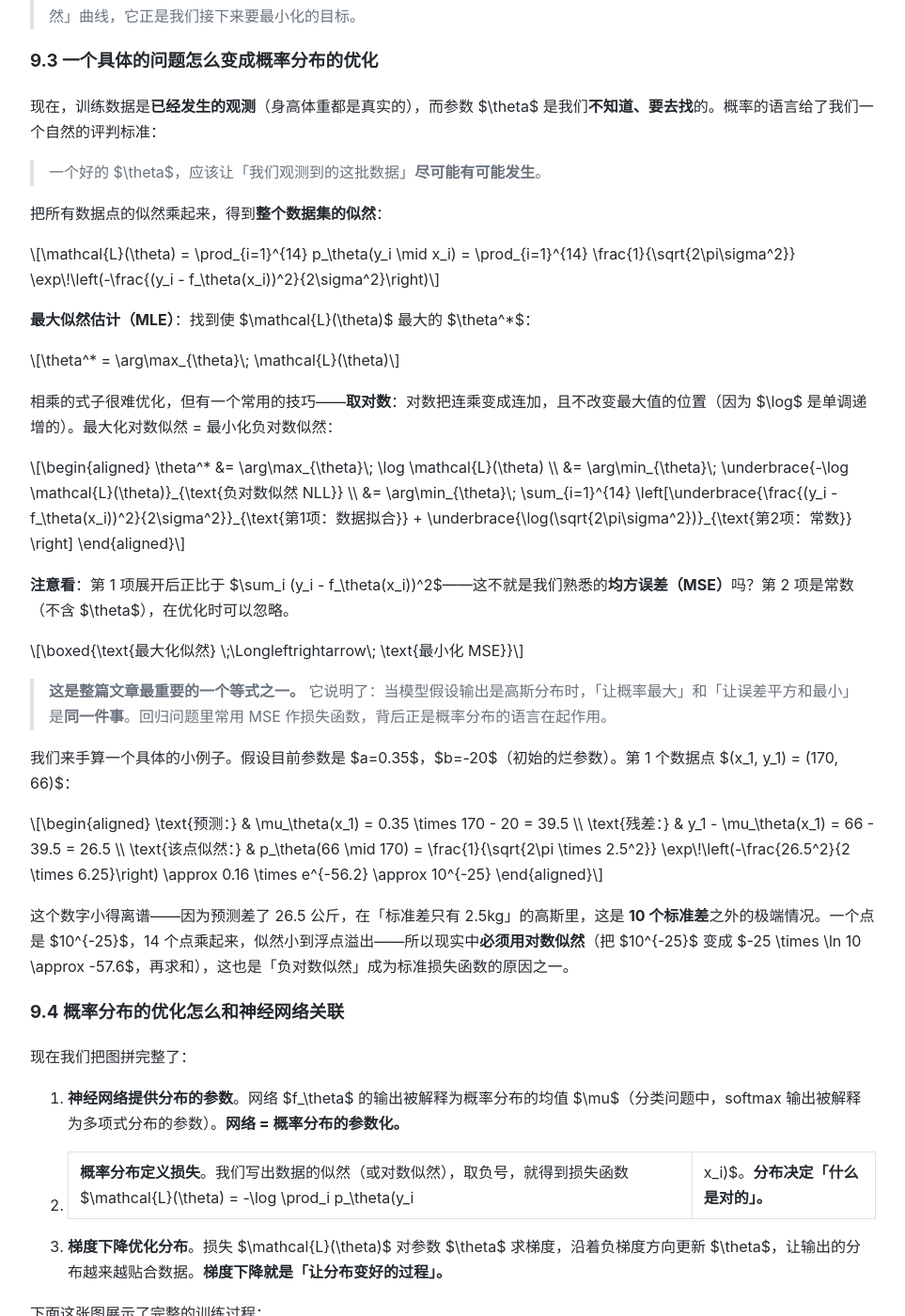
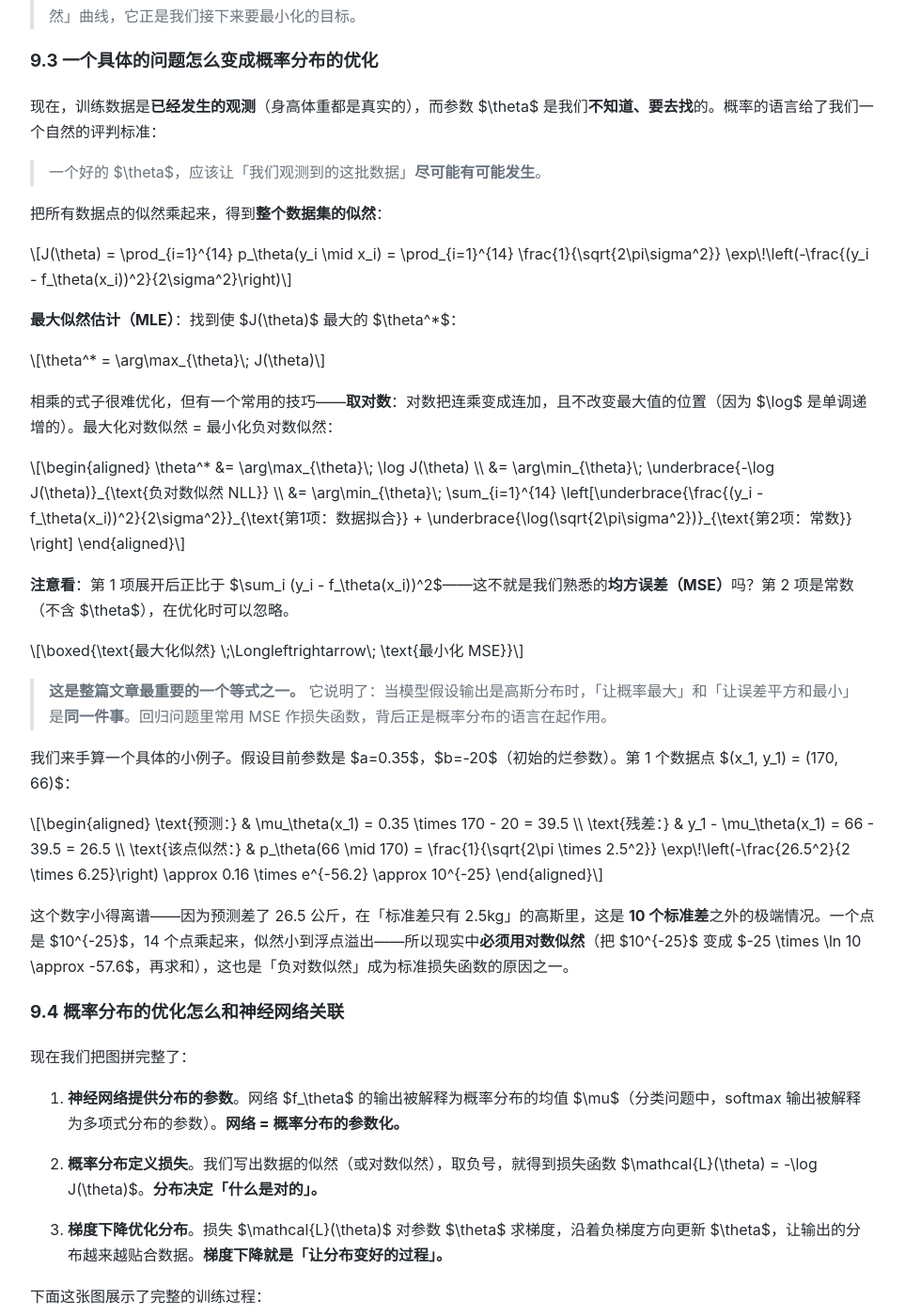
Before and after one commit to liuwwei3/liuwwei3.github.io, a Jekyll site: the page built from blogs/math-primer-for-ml.md, in a window 1280 px wide and 1400 px high, scrolled down 38301 px. Shown: the whole window at 94% size, without its empty margins (158-1121 px from the left). Built offline with Jekyll 4.4.1, drawn with Linux system fonts in a browser that asks for light colours; some of the changed text lies outside the part shown.

Commit message:
数学入门：似然符号改用 J 避免与 loss 混淆，删除 9.5/9.6

```diff
--- a/blogs/math-primer-for-ml.md
+++ b/blogs/math-primer-for-ml.md
@@ -774,7 +774,7 @@
 - **ODE / SDE** — 扩散模型理论、Flow Matching。常见记号：$\frac{d\mathbf{x}}{dt}$, $d\mathbf{x}= \dots dt + \dots dW$
 - **贝叶斯公式** — 变分推断、后验推导。常见记号：$P(A\mid B) \propto P(B\mid A)P(A)$
 - **SVD / 低秩** — LoRA 微调、MLA 高效注意力。常见记号：$\mathbf{W} = \mathbf{U}\boldsymbol{\Sigma}\mathbf{V}^T$
-- **最大似然 / 负对数似然** — 概率分布与神经网络之间的桥梁（第 9 章）。常见记号：$\mathcal{L}(\theta)$, $\text{NLL}$, $\arg\max$
+- **最大似然 / 负对数似然** — 概率分布与神经网络之间的桥梁（第 9 章）。常见记号：$J(\theta)$, $\text{NLL}$, $\arg\max$
 
 ---
 
@@ -817,17 +817,17 @@
 
 把所有数据点的似然乘起来，得到**整个数据集的似然**：
 
-$$\mathcal{L}(\theta) = \prod_{i=1}^{14} p_\theta(y_i \mid x_i) = \prod_{i=1}^{14} \frac{1}{\sqrt{2\pi\sigma^2}} \exp\!\left(-\frac{(y_i - f_\theta(x_i))^2}{2\sigma^2}\right)$$
+$$J(\theta) = \prod_{i=1}^{14} p_\theta(y_i \mid x_i) = \prod_{i=1}^{14} \frac{1}{\sqrt{2\pi\sigma^2}} \exp\!\left(-\frac{(y_i - f_\theta(x_i))^2}{2\sigma^2}\right)$$
 
-**最大似然估计（MLE）**：找到使 $\mathcal{L}(\theta)$ 最大的 $\theta^*$：
+**最大似然估计（MLE）**：找到使 $J(\theta)$ 最大的 $\theta^*$：
 
-$$\theta^* = \arg\max_{\theta}\; \mathcal{L}(\theta)$$
+$$\theta^* = \arg\max_{\theta}\; J(\theta)$$
 
 相乘的式子很难优化，但有一个常用的技巧——**取对数**：对数把连乘变成连加，且不改变最大值的位置（因为 $\log$ 是单调递增的）。最大化对数似然 = 最小化负对数似然：
 
 $$\begin{aligned}
-\theta^* &= \arg\max_{\theta}\; \log \mathcal{L}(\theta) \\
-&= \arg\min_{\theta}\; \underbrace{-\log \mathcal{L}(\theta)}_{\text{负对数似然 NLL}} \\
+\theta^* &= \arg\max_{\theta}\; \log J(\theta) \\
+&= \arg\min_{\theta}\; \underbrace{-\log J(\theta)}_{\text{负对数似然 NLL}} \\
 &= \arg\min_{\theta}\; \sum_{i=1}^{14} \left[\underbrace{\frac{(y_i - f_\theta(x_i))^2}{2\sigma^2}}_{\text{第1项：数据拟合}} + \underbrace{\log(\sqrt{2\pi\sigma^2})}_{\text{第2项：常数}} \right]
 \end{aligned}$$
 
@@ -853,7 +853,7 @@
 
 1. **神经网络提供分布的参数**。网络 $f_\theta$ 的输出被解释为概率分布的均值 $\mu$（分类问题中，softmax 输出被解释为多项式分布的参数）。**网络 = 概率分布的参数化。**
 
-2. **概率分布定义损失**。我们写出数据的似然（或对数似然），取负号，就得到损失函数 $\mathcal{L}(\theta) = -\log \prod_i p_\theta(y_i | x_i)$。**分布决定「什么是对的」。**
+2. **概率分布定义损失**。我们写出数据的似然（或对数似然），取负号，就得到损失函数 $\mathcal{L}(\theta) = -\log J(\theta)$。**分布决定「什么是对的」。**
 
 3. **梯度下降优化分布**。损失 $\mathcal{L}(\theta)$ 对参数 $\theta$ 求梯度，沿着负梯度方向更新 $\theta$，让输出的分布越来越贴合数据。**梯度下降就是「让分布变好的过程」。**
 
@@ -862,31 +862,6 @@
 ![神经网络的训练：概率分布的参数随梯度下降不断调整](figures/mle_loss_curve.png)
 
 > **看图要点：** 左图——训练曲线：从初始参数 $a=0.35$（绿色圆点）出发，沿负梯度方向 14 步，损失（负对数似然）单调下降，收敛到 $a^* \approx 0.5$（红色星号）。中图——训练前后对比：初始直线（红）严重偏离数据，训练后的直线（绿）贴合数据。右图——训练完成后，模型对不同的身高 $x$（160/170/180cm）输出**三个不同的高斯分布**，峰值分别在 60/65/70kg——每个新输入都得到一个「带不确定性的预测」。
-
-### 9.5 一张表看懂概率分布与神经网络的对应关系
-
-| 概率论概念 | 神经网络中的角色 | 对应关系 |
-|-----------|----------------|---------|
-| 概率分布 $p_\theta(y\|x)$ | 模型的输出解释 | 网络把输入映射到分布参数 |
-| 高斯分布的均值 $\mu$ | 网络的预测值 $f_\theta(x)$ | 回归：最可能的输出 |
-| 高斯分布的方差 $\sigma^2$ | 网络的「不确定度」输出 | 告诉用户预测有多可信 |
-| 多项式分布（softmax） | 分类网络的输出 | 每个类别一个概率 |
-| 似然 $\mathcal{L}(\theta)$ | 模型的「解释力」 | 参数下观测数据的可能性 |
-| 负对数似然 $-\log\mathcal{L}$ | 损失函数 | 目标：让观测数据最可能 |
-| KL 散度 | 训练目标（生成/RL 任务） | 让模型分布贴近真实分布 |
-| 最大似然估计 | 训练的数学目标 | 梯度下降最小化 NLL 的别名 |
-| 贝叶斯后验 | 贝叶斯神经网络 | 分布参数本身的分布 |
-
-### 9.6 一以贯之的视角
-
-如果你回头看整个系列，会发现这一章其实是在**复习**：
-
-- 第 4 章的高斯分布、期望 → 现在它们成了模型的「输出格式」和损失函数的原料
-- 第 5 章的梯度下降 → 现在它有了明确的目标：把似然（或与之等价的损失）压到最小
-- 第 2 章的 softmax → 分类问题里它就是「多项分布」的参数化，交叉熵损失就是它的负对数似然
-- 第 6 章的贝叶斯公式 → 生成模型（VAE、扩散模型）里的 ELBO 本质就是「最大化似然」的变分版本
-
-所以当你以后读到「损失函数」「最大似然」「交叉熵」「NLL」这些词时，请记住它们其实是同一个故事的不同章节：**定义一个概率分布 → 写出数据在这个分布下的似然 → 用梯度下降把似然压到最大。** 神经网络只是这个流程中「负责输出分布参数」的那台可微的机器。
 
 ---
 
```
